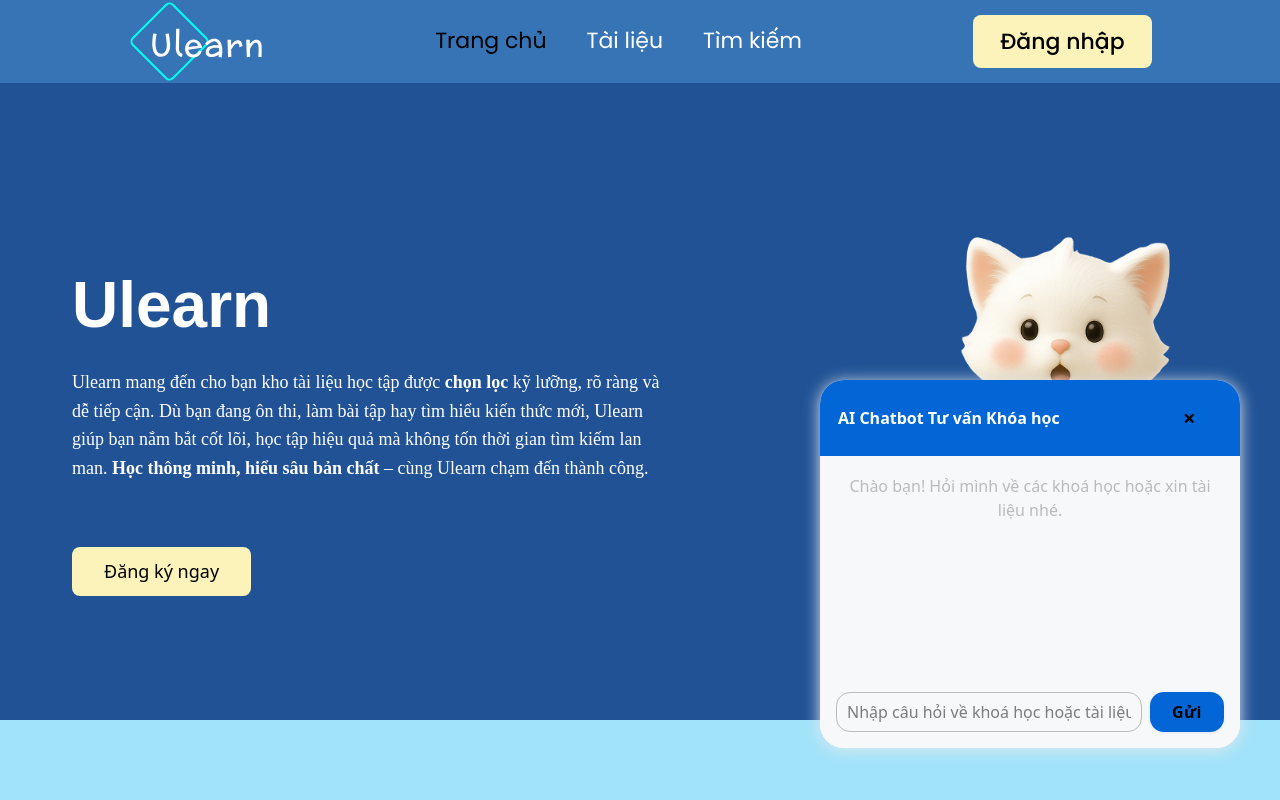
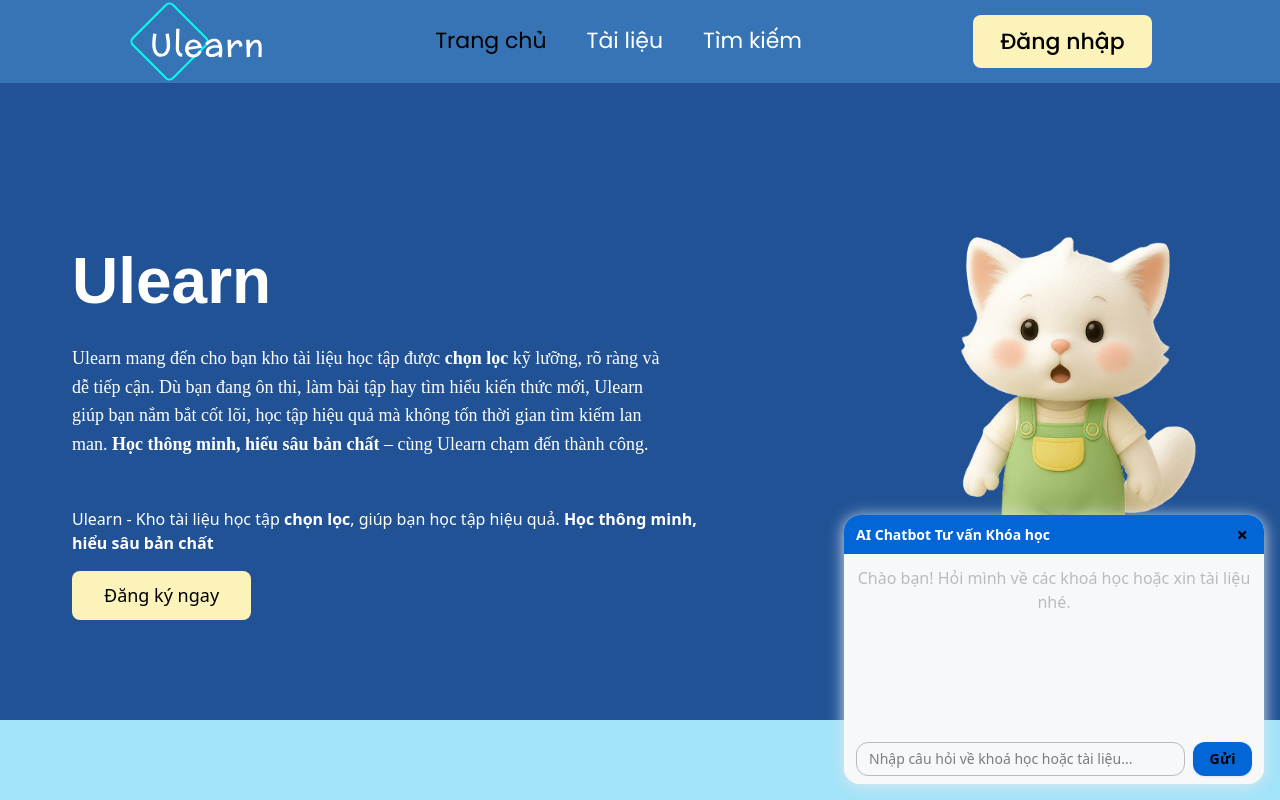
Before and after one commit to Wuyy1601/EduWeb, a React (Vite) app: page / in a window 1280 px wide. Both pictures are taken after a click on the button 1208 px from the left and 728 px from the top of the page. Shown: the top 800 px of the page. Built offline with nearby package versions, Linux system fonts and the light colour scheme; a web font is replaced by a local one.

Commit message:
31/05/2025

```diff
--- a/src/components/Banner/Banner.jsx
+++ b/src/components/Banner/Banner.jsx
@@ -16,6 +16,7 @@ function Banner() {
         buttonSignUp,
         catImage,
         bannerBottom,
+        mobileDescription
     } = styles;
     const navigate = useNavigate();
 
@@ -30,6 +31,11 @@ function Banner() {
                             ràng và dễ tiếp cận. Dù bạn đang ôn thi, làm bài tập hay tìm hiểu kiến thức mới, Ulearn giúp
                             bạn nắm bắt cốt lõi, học tập hiệu quả mà không tốn thời gian tìm kiếm lan man.{' '}
                             <strong>Học thông minh, hiểu sâu bản chất</strong> – cùng Ulearn chạm đến thành công.
+                        </p>
+                        {/* Mobile description */}
+                        <p className={mobileDescription}>
+                            Ulearn - Kho tài liệu học tập <strong>chọn lọc</strong>, giúp bạn học tập hiệu quả.{' '}
+                            <strong>Học thông minh, hiểu sâu bản chất</strong>
                         </p>
                         <div onClick={() => navigate('/login')}>
                             <Button content={'Đăng ký ngay'} className={buttonSignUp} />
--- a/src/components/ChatBot/ChatBot.jsx
+++ b/src/components/ChatBot/ChatBot.jsx
@@ -102,15 +102,17 @@ function ChatBot({ onClose, position, onDrag, onDragEnd }) {
                 maxWidth: 420,
                 position: 'fixed',
                 zIndex: 9999,
-                left: position.x,
-                top: position.y,
+                left: 'auto',
+                right: position.x,
+                bottom: position.y,
                 margin: 0,
                 padding: 0,
-                borderRadius: 24,
+                borderRadius: 16,
                 background: '#f8fafc',
                 boxShadow: '0 2px 16px #e0e7ef',
                 width: '90vw',
-                minWidth: 320,
+                minWidth: 280,
+                maxHeight: '80vh',
                 cursor: 'grab',
                 userSelect: 'none',
             }}
@@ -123,10 +125,11 @@ function ChatBot({ onClose, position, onDrag, onDragEnd }) {
                     justifyContent: 'space-between',
                     background: '#0366d6',
                     color: '#fff',
-                    borderRadius: '24px 24px 0 0',
-                    padding: '12px 18px',
+                    borderRadius: '16px 16px 0 0',
+                    padding: '8px 12px',
                     cursor: 'grab',
                     userSelect: 'none',
+                    fontSize: '14px',
                 }}
                 onMouseDown={handleDragStart}
                 title="Kéo để di chuyển chat"
@@ -138,9 +141,10 @@ function ChatBot({ onClose, position, onDrag, onDragEnd }) {
                         background: 'transparent',
                         border: 'none',
                         color: '#fff',
-                        fontSize: 22,
+                        fontSize: 20,
                         fontWeight: 'bold',
                         cursor: 'pointer',
+                        padding: '0 4px',
                     }}
                     aria-label="Đóng"
                 >
@@ -150,15 +154,15 @@ function ChatBot({ onClose, position, onDrag, onDragEnd }) {
             <div
                 ref={chatRef}
                 style={{
-                    minHeight: 220,
-                    maxHeight: 340,
+                    minHeight: 180,
+                    maxHeight: 'calc(80vh - 120px)',
                     overflowY: 'auto',
-                    padding: 18,
+                    padding: '12px',
                     background: '#f6f8fa',
                     borderRadius: 0,
                     display: 'flex',
                     flexDirection: 'column',
-                    gap: 12,
+                    gap: 8,
                 }}
             >
                 {history.length === 0 && (
@@ -215,26 +219,39 @@ function ChatBot({ onClose, position, onDrag, onDragEnd }) {
                     </div>
                 )}
             </div>
-            <div style={{ display: 'flex', gap: 8, padding: 16, background: '#f6f8fa', borderRadius: '0 0 24px 24px' }}>
+            <div style={{
+                display: 'flex',
+                gap: 8,
+                padding: '8px 12px',
+                background: '#f6f8fa',
+                borderRadius: '0 0 16px 16px'
+            }}>
                 <input
                     value={msg}
                     onChange={(e) => setMsg(e.target.value)}
                     onKeyDown={handleKeyDown}
                     placeholder="Nhập câu hỏi về khoá học hoặc tài liệu..."
-                    style={{ flex: 1, padding: 10, borderRadius: 14, border: '1px solid #bbb' }}
+                    style={{
+                        flex: 1,
+                        padding: '8px 12px',
+                        borderRadius: 12,
+                        border: '1px solid #bbb',
+                        fontSize: '14px'
+                    }}
                     disabled={loading}
                 />
                 <button
                     onClick={sendMsg}
                     style={{
-                        padding: '10px 22px',
-                        borderRadius: 14,
+                        padding: '8px 16px',
+                        borderRadius: 12,
                         background: '#0366d6',
                         color: '#fff',
                         border: 'none',
                         fontWeight: 'bold',
                         letterSpacing: 0.5,
                         boxShadow: '0 1px 3px #e0e7ef',
+                        fontSize: '14px'
                     }}
                     disabled={loading}
                 >
@@ -248,23 +265,62 @@ function ChatBot({ onClose, position, onDrag, onDragEnd }) {
 // --- Container quản lý mở/tắt và vị trí ---
 export default function ChatBotFloatTing() {
     const [open, setOpen] = useState(false);
-    // Bubble mặc định ở góc phải dưới, cách mép 40px
-    const [position, setPosition] = useState({
-        x: window.innerWidth - 420 - 40,
-        y: window.innerHeight - 420,
+    const [position, setPosition] = useState(() => {
+        const padding = 16;
+        const width = Math.min(420, window.innerWidth - (padding * 2));
+
+        return {
+            x: padding,  // Khoảng cách từ bên phải
+            y: padding   // Khoảng cách từ dưới lên
+        };
     });
 
-    // Cập nhật lại vị trí khi resize màn hình (để không bị lệch khỏi khung)
     useEffect(() => {
         function handleResize() {
-            setPosition((pos) => ({
-                x: Math.min(pos.x, window.innerWidth - 340),
-                y: Math.min(pos.y, window.innerHeight - 200),
-            }));
+            const padding = 16;
+            const width = Math.min(420, window.innerWidth - (padding * 2));
+            const height = Math.min(520, window.innerHeight - (padding * 2));
+
+            setPosition(pos => {
+                const newX = Math.min(
+                    Math.max(padding, pos.x),
+                    window.innerWidth - width - padding
+                );
+
+                const newY = Math.min(
+                    Math.max(padding, pos.y),
+                    window.innerHeight - height - padding
+                );
+
+                return { x: newX, y: newY };
+            });
         }
+
         window.addEventListener('resize', handleResize);
         return () => window.removeEventListener('resize', handleResize);
     }, []);
+
+    const handleDrag = (newPosition) => {
+        const padding = 16;
+        const width = Math.min(420, window.innerWidth - (padding * 2));
+        const height = Math.min(520, window.innerHeight - (padding * 2));
+
+        // Tính toán vị trí dựa trên khoảng cách từ mép phải và dưới
+        const x = window.innerWidth - (newPosition.x + width);
+        const y = window.innerHeight - (newPosition.y + height);
+
+        // Giới hạn trong phạm vi màn hình
+        const boundedX = Math.min(
+            Math.max(padding, x),
+            window.innerWidth - width - padding
+        );
+        const boundedY = Math.min(
+            Math.max(padding, y),
+            window.innerHeight - height - padding
+        );
+
+        setPosition({ x: boundedX, y: boundedY });
+    };
 
     return (
         <>
@@ -273,11 +329,11 @@ export default function ChatBotFloatTing() {
                     onClick={() => setOpen(true)}
                     style={{
                         position: 'fixed',
-                        bottom: 40,
-                        right: 40,
+                        bottom: 20,
+                        right: 20,
                         zIndex: 9999,
-                        width: 64,
-                        height: 64,
+                        width: 48,
+                        height: 48,
                         borderRadius: '50%',
                         background: '#0366d6',
                         color: '#fff',
@@ -286,7 +342,7 @@ export default function ChatBotFloatTing() {
                         display: 'flex',
                         alignItems: 'center',
                         justifyContent: 'center',
-                        fontSize: 32,
+                        fontSize: 24,
                         cursor: 'pointer',
                         padding: 0,
                     }}
@@ -296,7 +352,12 @@ export default function ChatBotFloatTing() {
                 </button>
             )}
 
-            {open && <ChatBot position={position} onClose={() => setOpen(false)} onDrag={setPosition} />}
+            {open && <ChatBot
+                position={position}
+                onClose={() => setOpen(false)}
+                onDrag={handleDrag}
+                onDragEnd={() => { }}
+            />}
         </>
     );
 }
```
